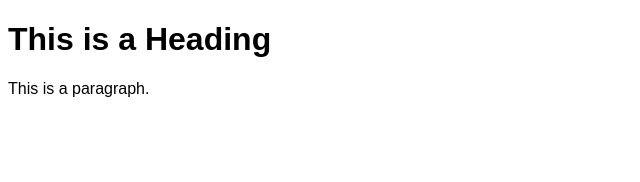
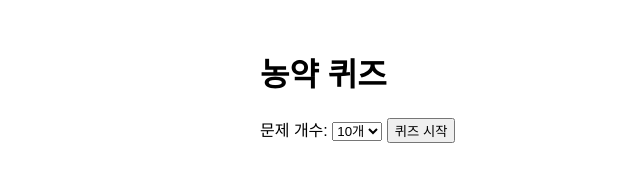
Before and after one commit to chanyoung8282/pesticide-quiz, a plain HTML site: page index.html in a window 1280 px wide. Shown: the whole page, without its empty margins (0-640 px from the left). Drawn offline with Linux system fonts and the light colour scheme.

Commit message:
Update index.html

```diff
--- a/index.html
+++ b/index.html
@@ -1,12 +1,24 @@
 <!DOCTYPE html>
 <html>
   <head>
-    <title>Page Title</title>
-    <link rel="stylesheet" href="style.css">
+    <title>농약 퀴즈</title>
+    <link rel="stylesheet" type="text/css" href="style.css">
   </head>
   <body>
-    <h1>This is a Heading</h1>
-    <p>This is a paragraph.</p>
+    <div class="container">
+      <h1>농약 퀴즈</h1>
+      <form>
+        <label for="question-count">문제 개수:</label>
+        <select id="question-count" name="question-count">
+          <option value="10">10개</option>
+          <option value="20">20개</option>
+          <option value="30">30개</option>
+        </select>
+        <button type="button" onclick="startQuiz()">퀴즈 시작</button>
+      </form>
+      <div id="quiz" style="display:none;"></div>
+      <div id="results" style="display:none;"></div>
+    </div>
     <script src="script.js"></script>
   </body>
 </html>
```
